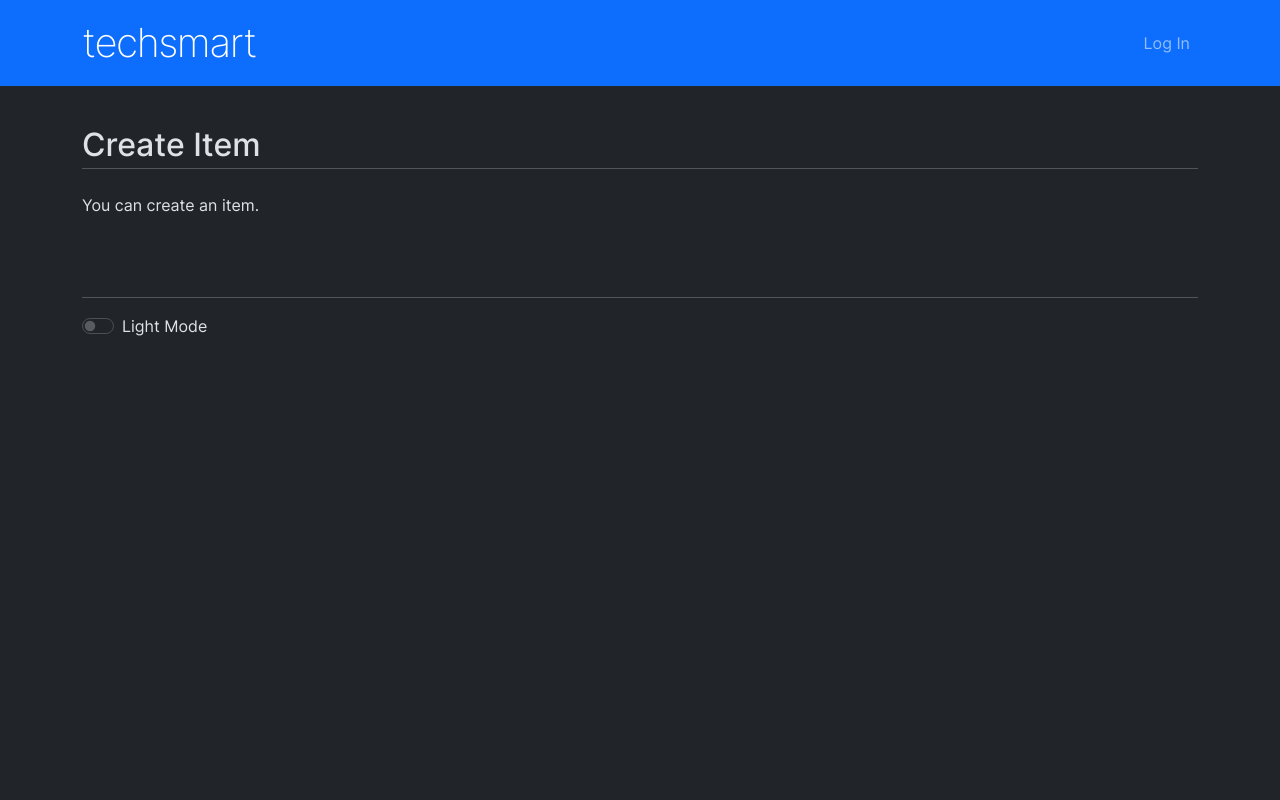
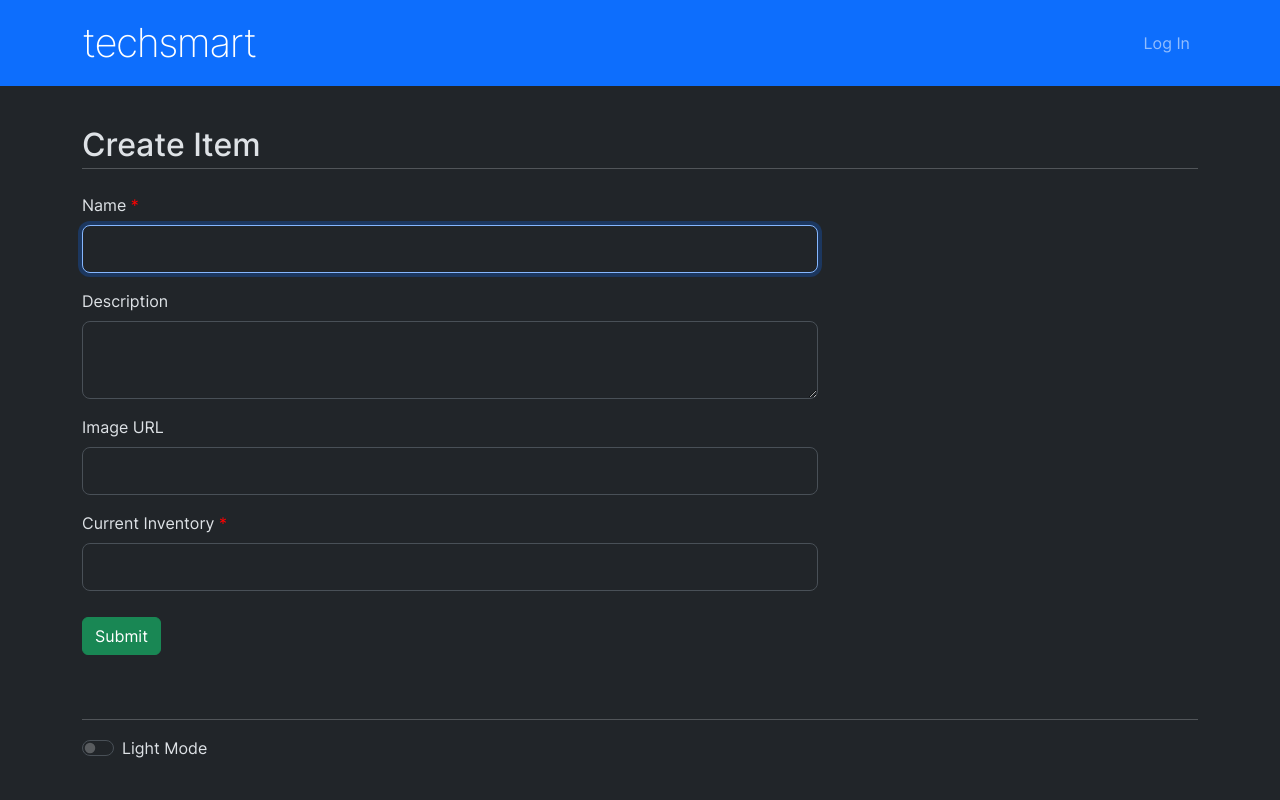
Before and after one commit to jack-hermanson/ShoppingAppICT4300, a Flask app: page /items/create in a window 1280 px wide. Run offline with Flask 3, Linux system fonts and the light colour scheme; some libraries are stand-ins or nearby versions.

Commit message:
start create edit form

```diff
--- a/main/modules/accounts/forms.py
+++ b/main/modules/accounts/forms.py
@@ -4,7 +4,6 @@
 from wtforms.fields import StringField, SubmitField, PasswordField, BooleanField, EmailField
 from wtforms.validators import DataRequired, EqualTo, ValidationError, Email, Length
 
-func.trim()
 
 name_length = Length(min=2, max=15)
 password_length = Length(max=100)
--- /dev/null
+++ b/main/modules/items/forms.py
@@ -0,0 +1,18 @@
+from flask_wtf import FlaskForm
+from wtforms.fields import StringField, SubmitField, IntegerField, URLField, TextAreaField
+from wtforms.validators import DataRequired, EqualTo, ValidationError, Email, Length, NumberRange
+from .models import ITEM_NAME_MAX_LENGTH, ITEM_DESCRIPTION_MAX_LENGTH, ITEM_IMAGE_URL_MAX_LENGTH
+
+
+name_length = Length(min=1, max=ITEM_NAME_MAX_LENGTH)
+description_length = Length(max=ITEM_DESCRIPTION_MAX_LENGTH)
+image_url_length = Length(max=ITEM_IMAGE_URL_MAX_LENGTH)
+inventory_range = NumberRange(min=0, max=2048)
+
+
+class CreateEdit(FlaskForm):
+    name = StringField("Name", validators=[DataRequired(), name_length])
+    description = TextAreaField("Description", validators=[description_length])
+    image_url = URLField("Image URL", validators=[image_url_length])
+    current_inventory = IntegerField("Current Inventory", validators=[DataRequired(), inventory_range])
+    submit = SubmitField("Submit")
--- a/main/modules/items/routes.py
+++ b/main/modules/items/routes.py
@@ -1,4 +1,5 @@
 from flask import Blueprint, render_template, abort, request, flash, redirect, url_for
+from .forms import CreateEdit
 
 
 items = Blueprint("items", __name__, url_prefix="/items")
@@ -11,5 +12,8 @@
 
 @items.route("/create", methods=["GET", "POST"])
 def create():
+    form = CreateEdit()
+
     return render_template("items/create-edit.html",
-                           mode="create")
+                           mode="create",
+                           form=form)
--- a/main/web/templates/items/create-edit.html
+++ b/main/web/templates/items/create-edit.html
@@ -1,4 +1,6 @@
 {% extends "base.html" %}
+
+{% from "macros/form.html" import form_group %}
 
 {% set title = "Create Item" if mode == "create" else "edit" %}
 {% set active_route = "items" %}
@@ -6,7 +8,17 @@
 {% block body %}
     <div class="row">
         <div class="col-12 col-lg-8">
-            <p>You can {{ mode }} an item.</p>
+            <form action="." method="POST">
+                {{ form.hidden_tag() }}
+                {{ form_group(form, "name", required=True, render_kw={"autofocus": True}) }}
+                {{ form_group(form, "description") }}
+                {{ form_group(form, "image_url") }}
+                {{ form_group(form, "current_inventory", required=True) }}
+
+                <div class="bottom-buttons">
+                    {{ form.submit(class="btn btn-success") }}
+                </div>
+            </form>
         </div>
     </div>
 {% endblock body %}
```
